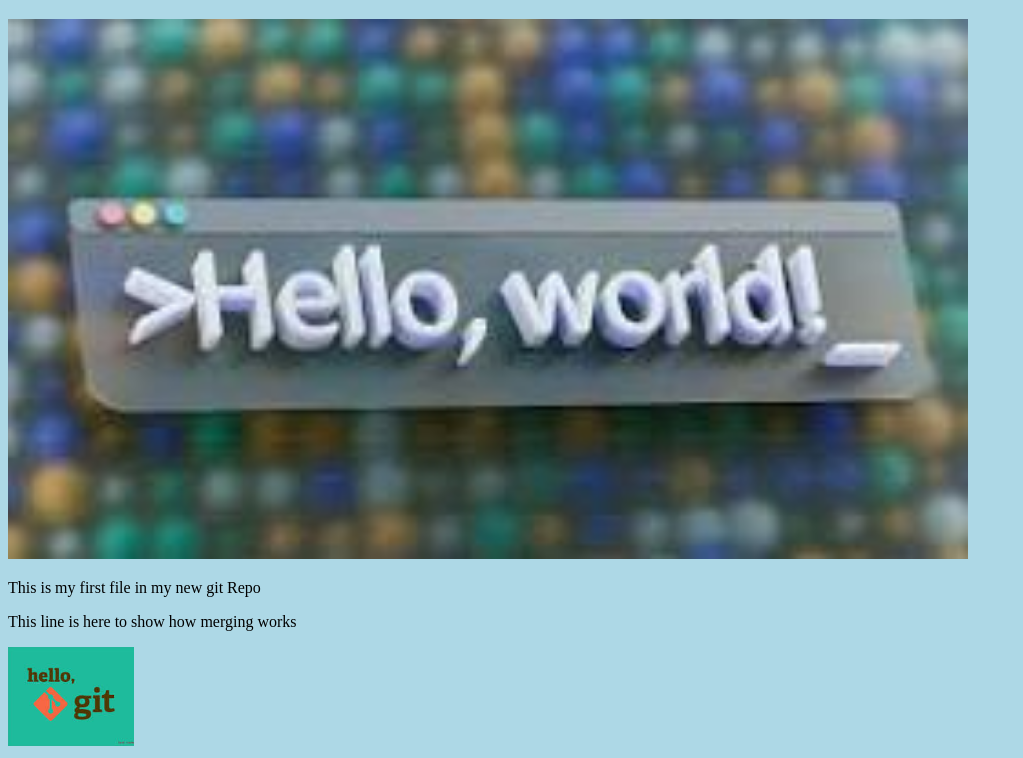
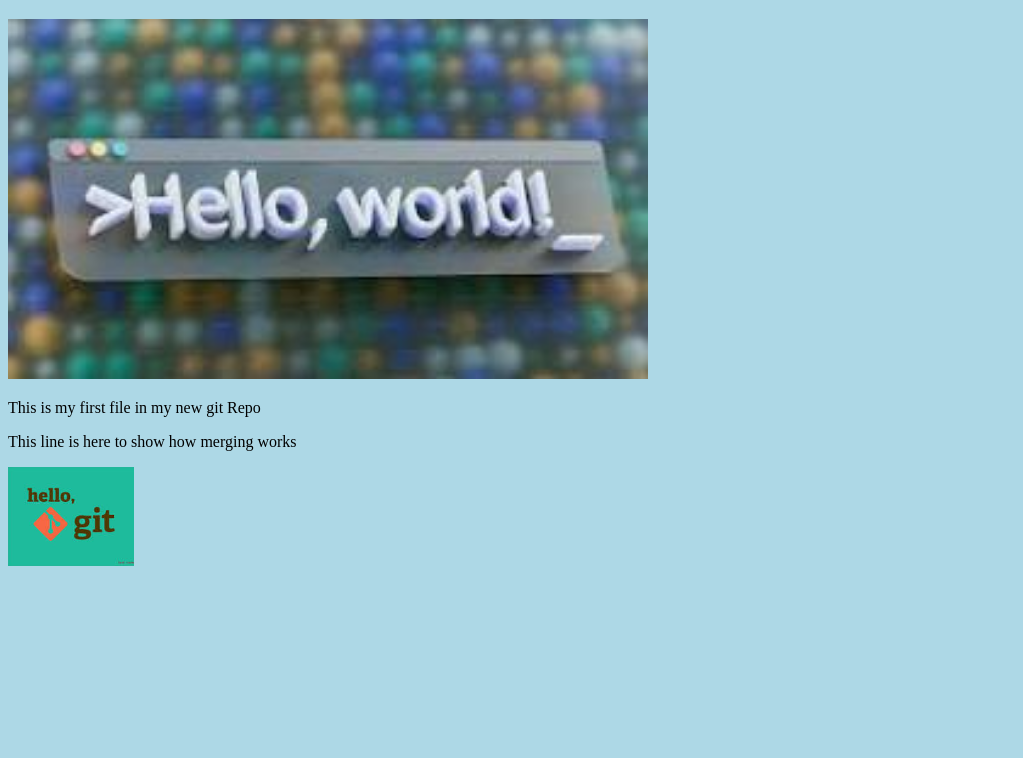
Before and after one commit to diceding/hello-world, a plain HTML site: page index.html in a window 1280 px wide. Shown: the part 61-819 px from the top of the page, without its empty margins (0-1023 px from the left). Drawn offline with Linux system fonts and the light colour scheme.

Commit message:
updated index.html. Resized image

```diff
--- a/index.html
+++ b/index.html
@@ -6,7 +6,7 @@
     </head>
     <body>
         <h1>Hello World</h1>
-        <div><img src="download.jpeg" alt="hello world from space" style="width:100%;max-width:960px"></div>
+        <div><img src="download.jpeg" alt="hello world from space" style="width:100%;max-width:640px"></div>
         <p>This is my first file in my new git Repo</p>
         <p>This line is here to show how merging works</p>
         <div><img src="hello_git.jpeg" alt="hello git" style="width:10%;max-width:640px"></div>
```
